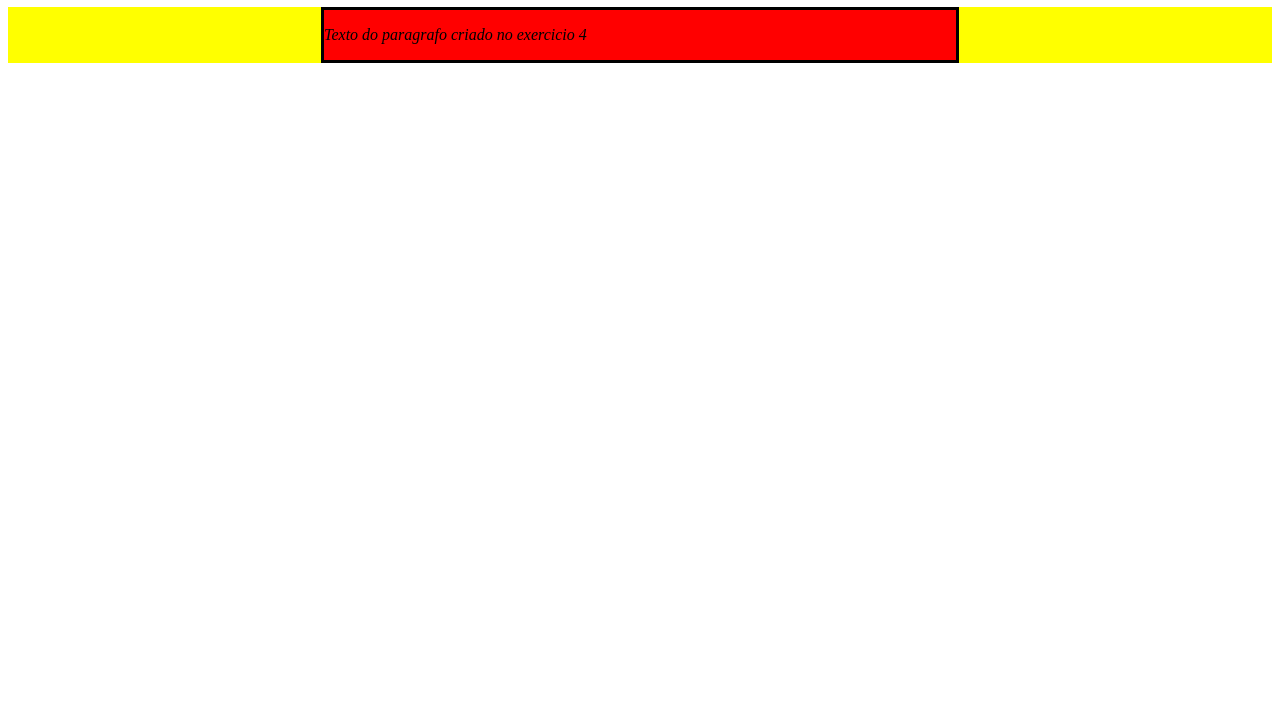
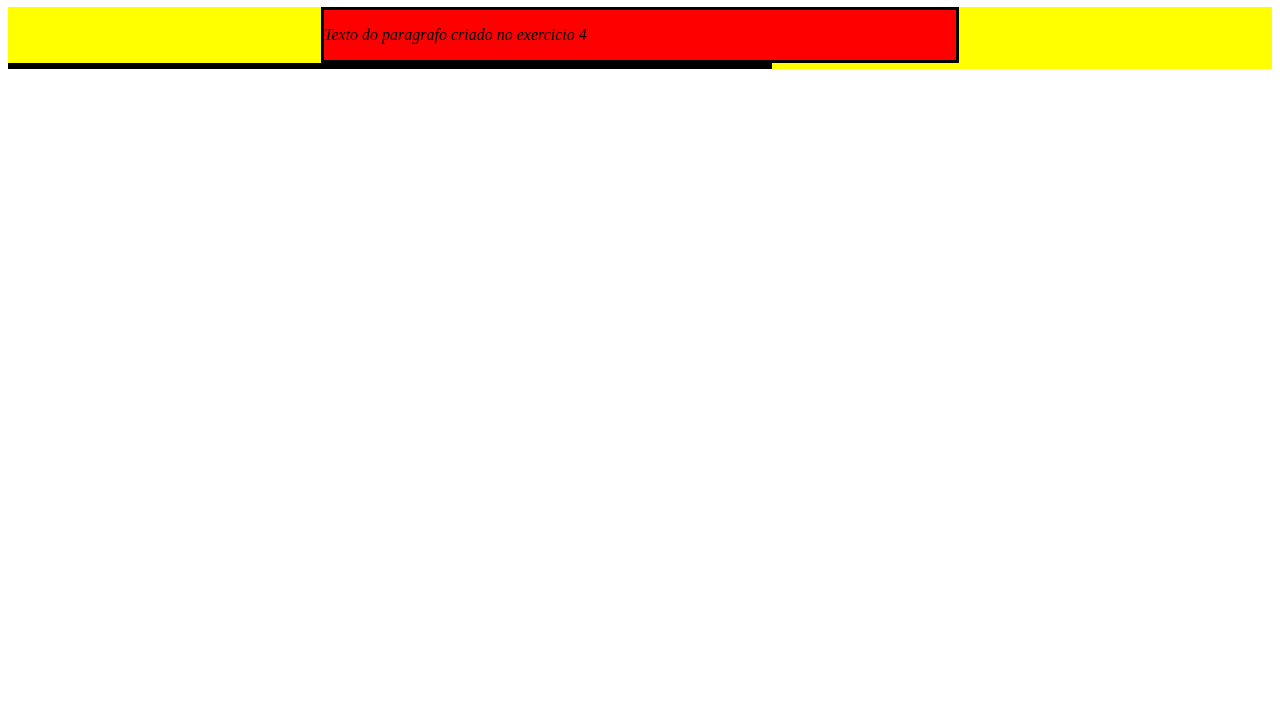
Before and after one commit to GabrielToscanoML/trybe-exercicios, a plain HTML site: page fundamentos/bloco-5-javascript-dom-eventos-e-web-storage/dia-2-javascript-trabalhando-com-elementos/index.html in a window 1280 px wide. Shown: the part 73-800 px from the top of the page. Drawn offline with Linux system fonts and the light colour scheme.

Commit message:
exercicio 5

```diff
--- a/fundamentos/bloco-5-javascript-dom-eventos-e-web-storage/dia-2-javascript-trabalhando-com-elementos/index.html
+++ b/fundamentos/bloco-5-javascript-dom-eventos-e-web-storage/dia-2-javascript-trabalhando-com-elementos/index.html
@@ -95,7 +95,12 @@
       // adicionando essa variavel como filho da section
       document.querySelector("section").appendChild(cria_p);
 
-
+      // exercicio 5
+      // criando a variavel que cria a segunda tag section filha da main com classe
+      let cria_section2 = document.createElement('section');
+      cria_section2.className = "left-content";
+      // adicionando essa variavel como filho da main
+      document.querySelector("main").appendChild(cria_section2);
 
     </script>
   </body>
```
